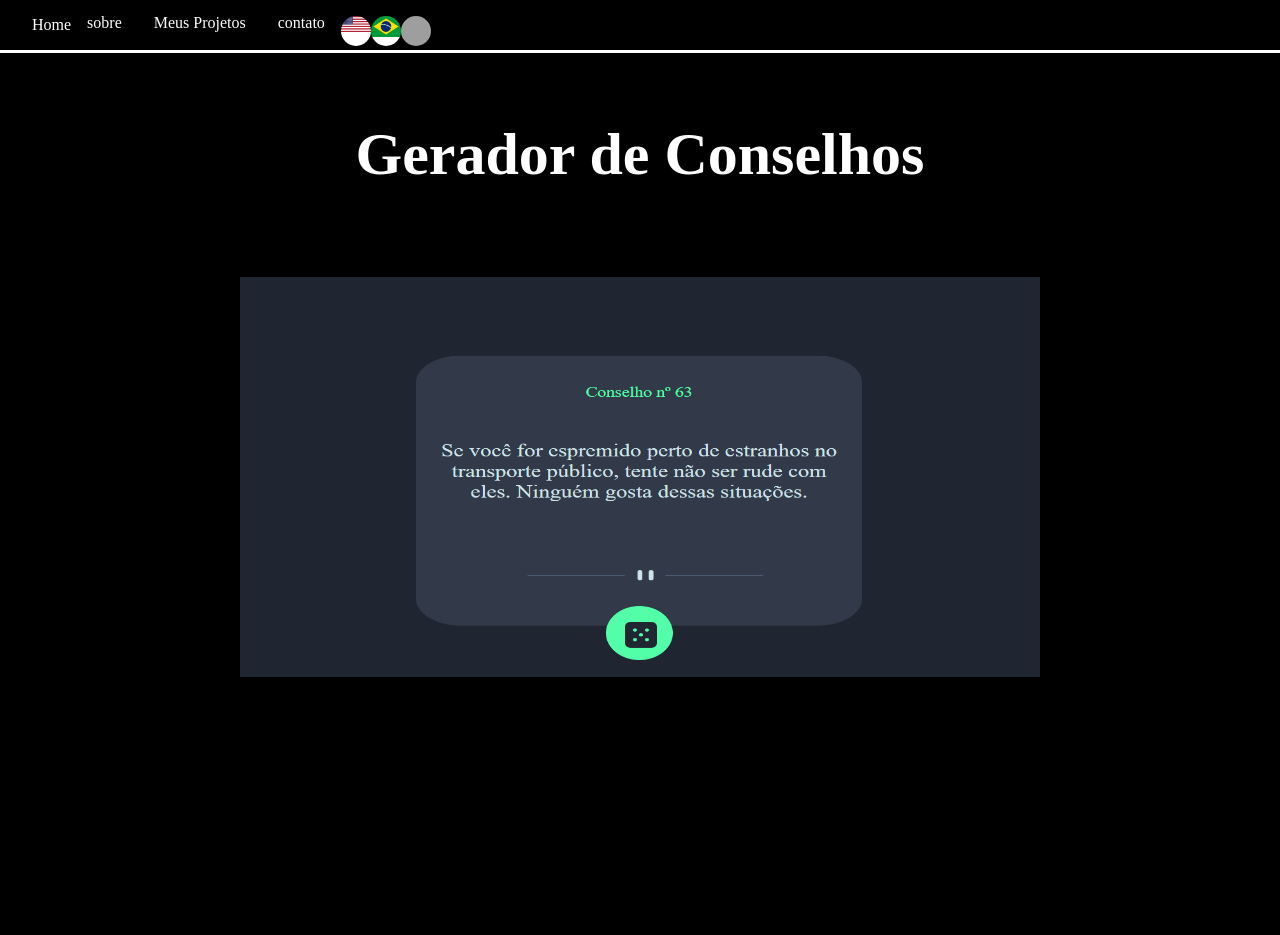
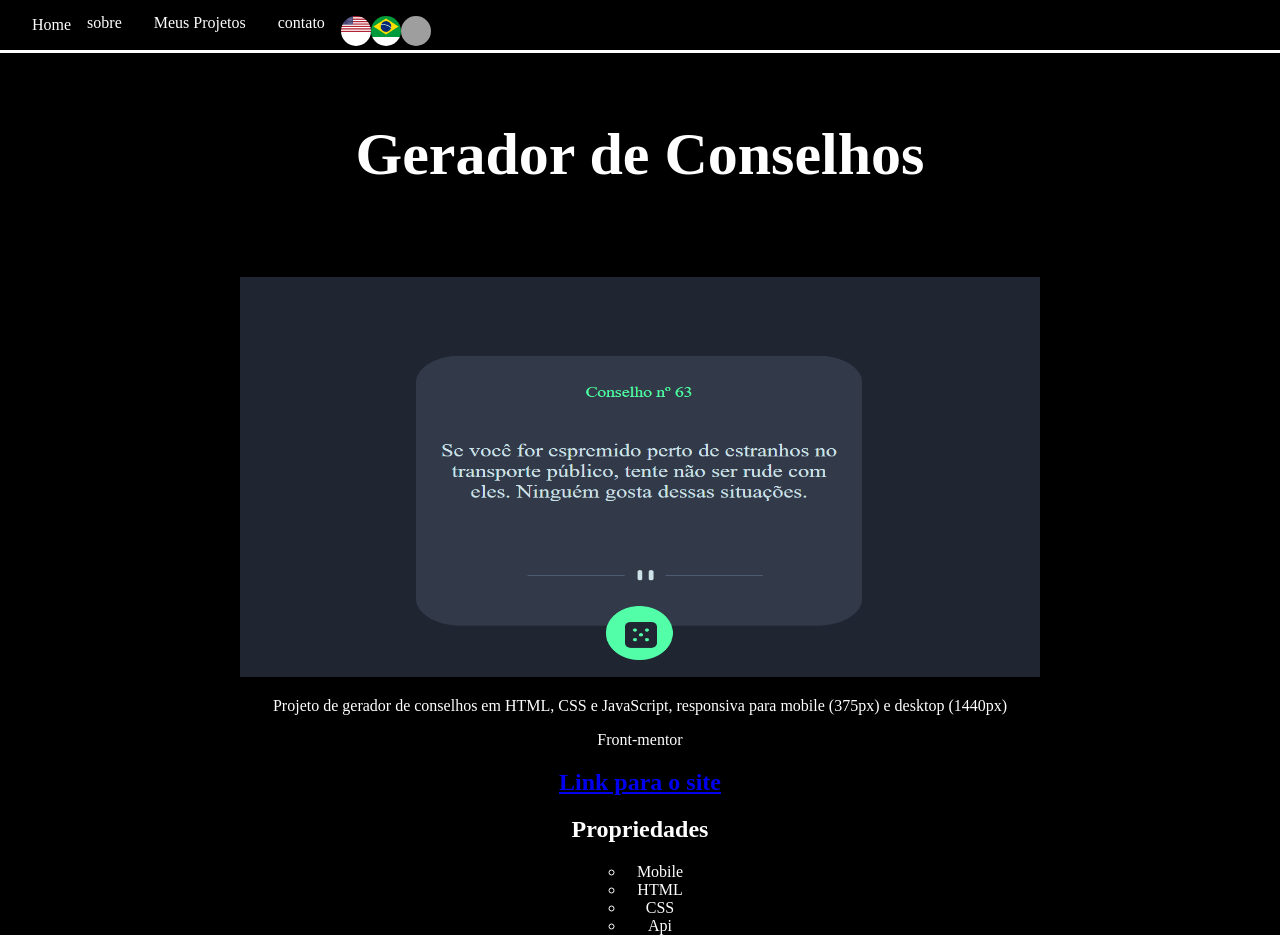
Before and after one commit to brunomarques97/Portifolio, a React (Create React App) app in the folder app/: page / in a window 1280 px wide. Before the commit the page ends 800 px from the top, so only its background shows below. Built offline with nearby package versions, Linux system fonts and the light colour scheme; grey boxes are pictures that could not be loaded.

Commit message:
Conclusao da pagina do primeiro projeto

```diff
--- a/app/src/App.css
+++ b/app/src/App.css
@@ -7,18 +7,18 @@ header{
   width: 100%;
   height: 50px;
 }
-ul {
+header ul {
   list-style-type: none;
   margin: 0;
   padding: 0;
   overflow: hidden;
 }
 
-li {
+header li {
   float: left;
 }
 
-li a {
+header li a {
   display: block;
   color: white;
   text-align: center;
@@ -27,7 +27,7 @@ li a {
 }
 
 /* Change the link color to #111 (black) on hover */
-li :hover {
+header li :hover {
   opacity: 0.5;
   background-color: #333;
 }
--- a/app/src/components/page/projeto1.css
+++ b/app/src/components/page/projeto1.css
@@ -10,3 +10,8 @@ img{
     width: 50em;
     margin-top: -2em;
 }
+.propriedades {
+    list-style-type: circle;
+    width: 70px;
+    margin: auto;
+}
--- a/app/src/components/page/projeto1.js
+++ b/app/src/components/page/projeto1.js
@@ -12,6 +12,16 @@ function Projeto1() {
             <h1>Gerador de Conselhos</h1>
             <img src={progeto1} alt="Gerador de Conselhos" />
           </section>
+          <p>Projeto de gerador de conselhos em HTML, CSS e JavaScript, responsiva para mobile (375px) e desktop (1440px)</p>
+          <p>Front-mentor</p>
+          <h2><a href="https://gerador-de-mensagens.netlify.app/" target="_blank" rel="noopener noreferrer">Link para o site</a> </h2>
+          <h2>Propriedades</h2>
+          <ul className='propriedades'>
+            <li>Mobile</li>
+            <li>HTML</li>
+            <li>CSS</li>
+            <li>Api</li>
+          </ul>
         </main>
       </div>
     );
```
